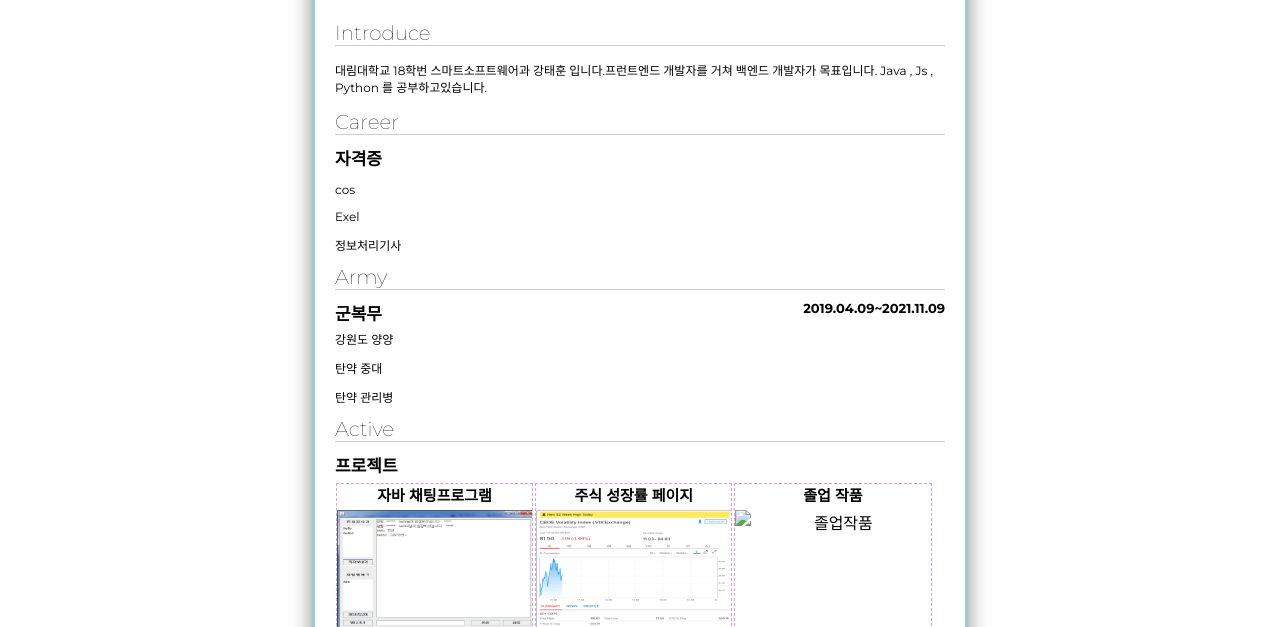
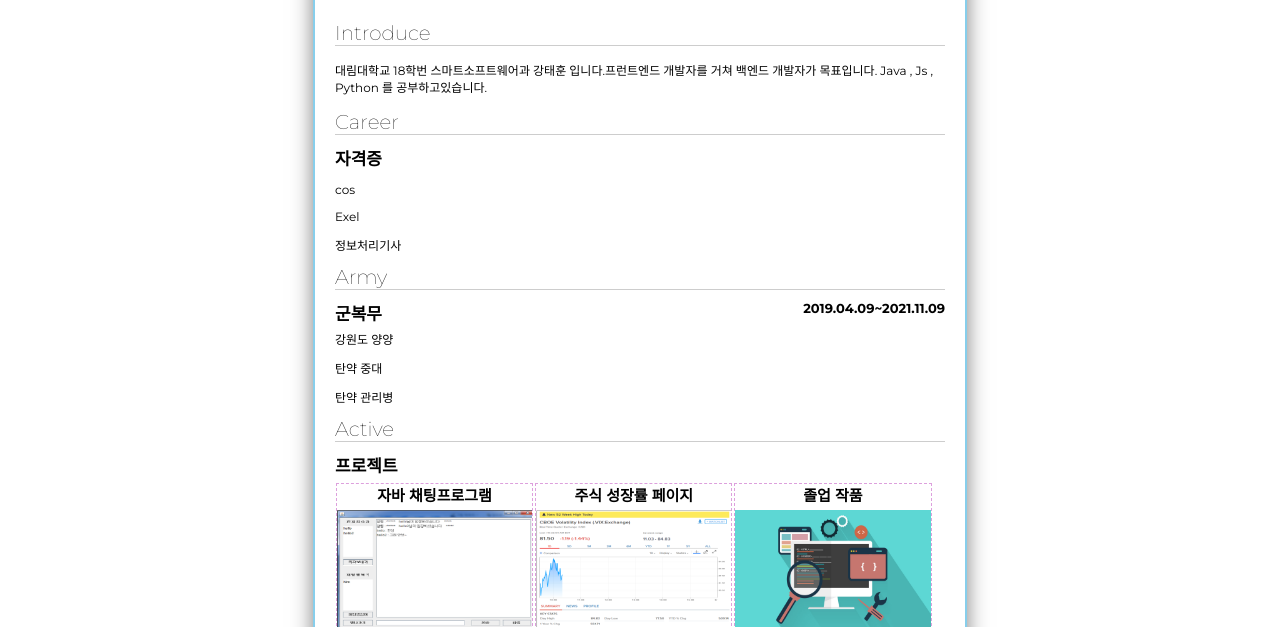
Before and after one commit to Like3000/Resume, a plain HTML site: page index.html in a window 1280 px wide. Shown: the part 129-756 px from the top of the page. Drawn offline with Linux system fonts and the light colour scheme; the site is published under a folder, as on GitHub Pages, so addresses that start at the root find nothing.

Commit message:
Update index.html

```diff
--- a/index.html
+++ b/index.html
@@ -48,7 +48,7 @@
         </div>
         <div class="text-block">
             <p class="in-textp">졸업 작품</p>
-            <img src="/img/front.png" alt="졸업작품" class="img-file">
+            <img src="img/front.png" alt="졸업작품" class="img-file">
         </div>
         </section>
         <section>
```
